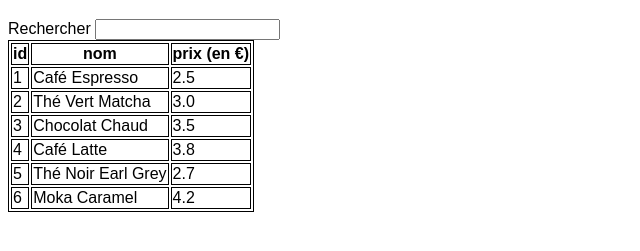
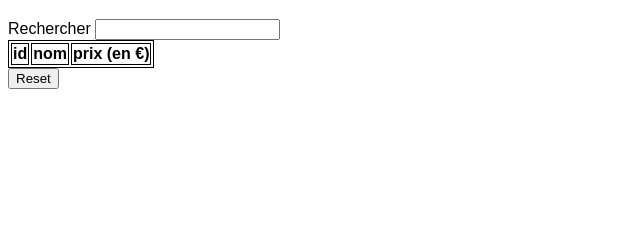
Before and after one commit to ThibautG/liste_produits_js, a plain HTML site: page index.html in a window 1280 px wide. Shown: the part 61-312 px from the top of the page, without its empty margins (0-640 px from the left). Drawn offline with Linux system fonts and the light colour scheme.

Commit message:
simplification du tableau HTML pour le remplir avec JS

```diff
--- a/index.html
+++ b/index.html
@@ -22,40 +22,12 @@
             <th>prix (en €)</th>
         </tr>
     </thead>
-    <tbody>
-        <tr>
-            <td>1</td>
-            <td>Café Espresso</td>
-            <td>2.5</td>
-        </tr>
-        <tr>
-            <td>2</td>
-            <td>Thé Vert Matcha</td>
-            <td>3.0</td>
-        </tr>
-        <tr>
-            <td>3</td>
-            <td>Chocolat Chaud</td>
-            <td>3.5</td>
-        </tr>
-        <tr>
-            <td>4</td>
-            <td>Café Latte</td>
-            <td>3.8</td>
-        </tr>
-        <tr>
-            <td>5</td>
-            <td>Thé Noir Earl Grey</td>
-            <td>2.7</td>
-        </tr>
-        <tr>
-            <td>6</td>
-            <td>Moka Caramel</td>
-            <td>4.2</td>
-        </tr>
-
+    <tbody id="tableau">
     </tbody>
 </table>
+
+<div id="total"></div>
+<button id="reset">Reset</button>
 
 <script src="index.js"></script>
 </body>
```
